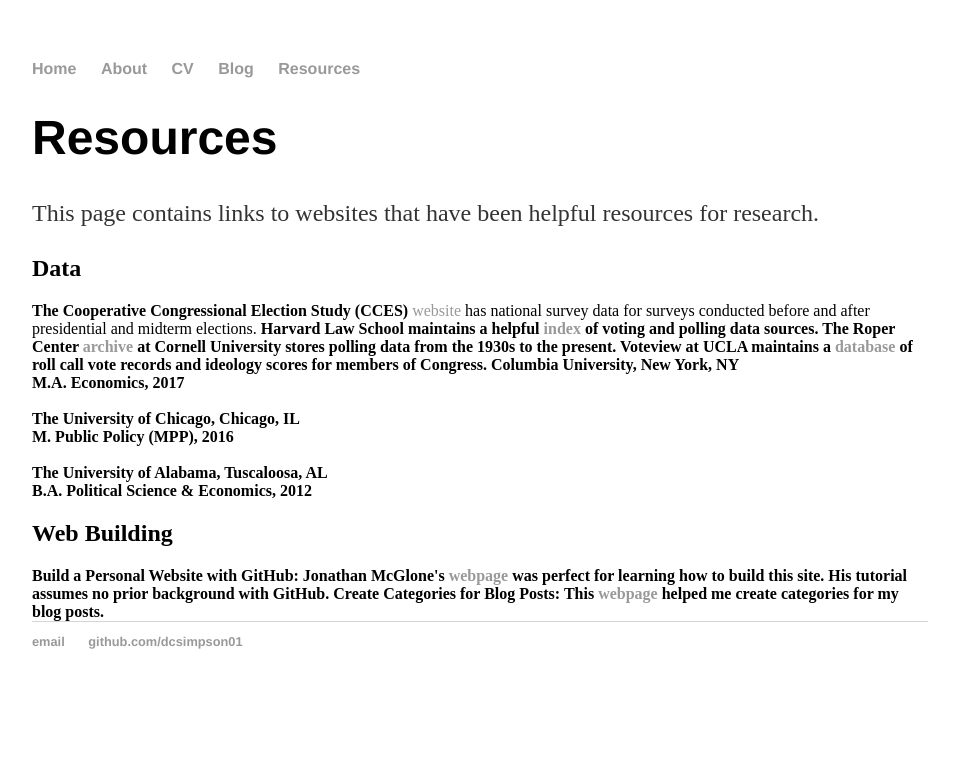
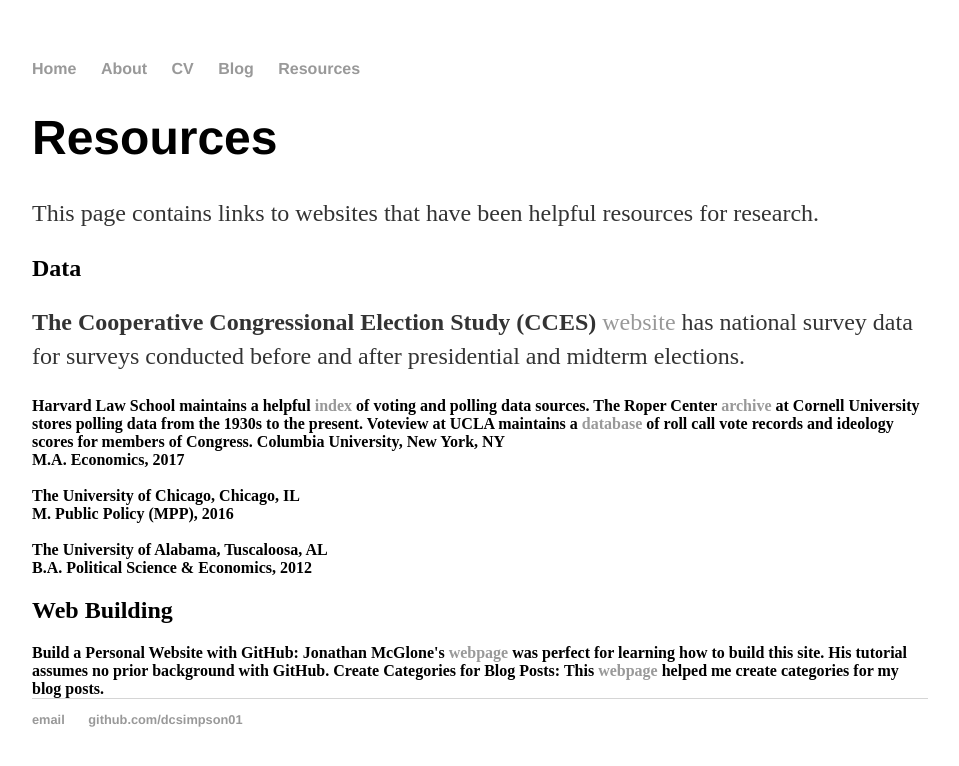
Before and after one commit to dcsimpson01/dcsimpson01.github.io, a Jekyll site: the page built from resources/index.html, in a window 1280 px wide. Shown: the top 766 px of the page, without its empty margins (160-1119 px from the left). Built offline with Jekyll 4.4.1, drawn with Linux system fonts in a browser that asks for light colours.

```diff
--- a/resources/index.html
+++ b/resources/index.html
@@ -9,7 +9,7 @@ title: Resources
 	<p> This page contains links to websites that have been helpful resources for research. </p>
 
 	<h2>Data</h2>
-		<strong>The Cooperative Congressional Election Study (CCES)</strong> <a href="https://hls.harvard.edu/library/research/find-a-database/government-voting-polling-data/"> website</a> has national survey data for surveys conducted before and after presidential and midterm elections.<b/>
+		<p><strong>The Cooperative Congressional Election Study (CCES)</strong> <a href="https://hls.harvard.edu/library/research/find-a-database/government-voting-polling-data/"> website</a> has national survey data for surveys conducted before and after presidential and midterm elections.</p>
 		<b />
 		 <strong>Harvard Law School</strong> maintains a helpful <a href="https://hls.harvard.edu/library/research/find-a-database/government-voting-polling-data/"> index</a> of voting and polling data sources.<b/>
 		<b />
```
